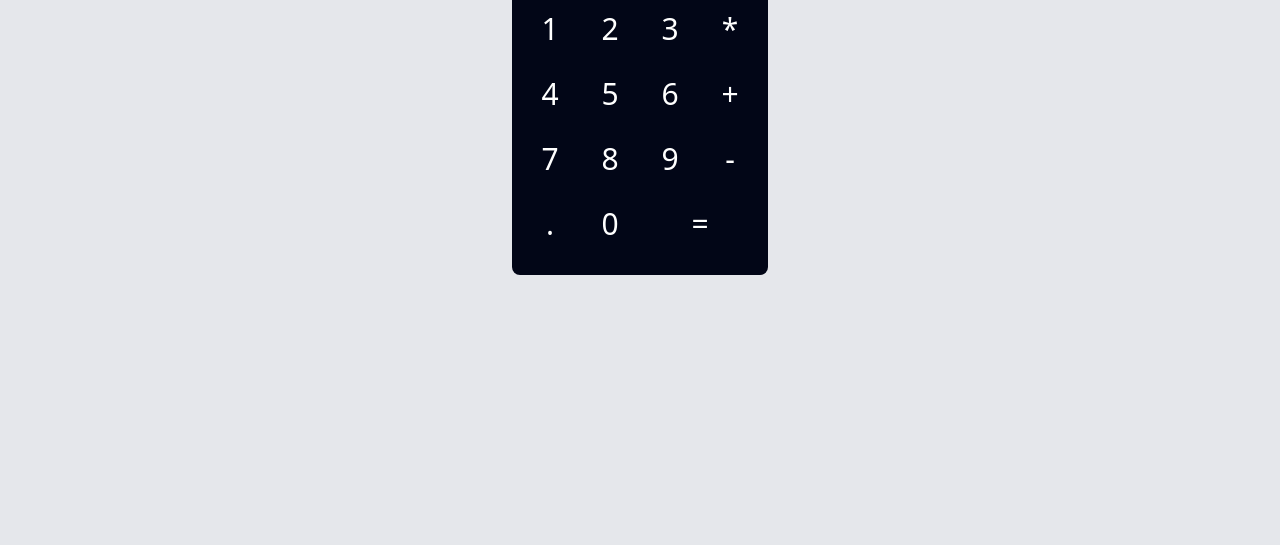
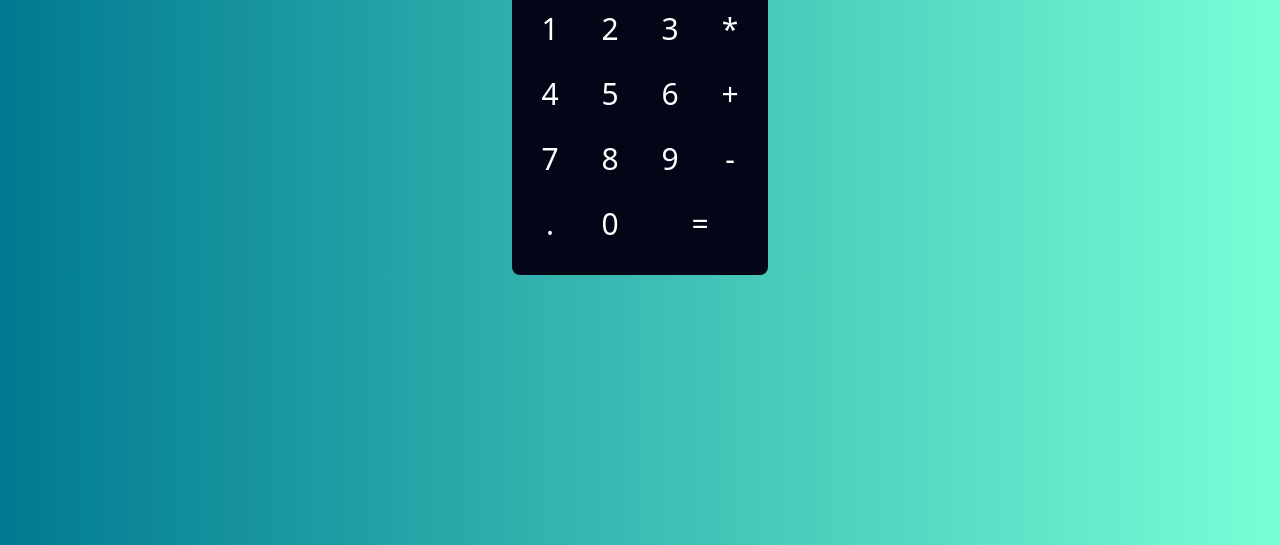
Before and after one commit to lostyoru/simple-calculator, a website: page index.html in a window 1280 px wide. Shown: the part 255-800 px from the top of the page. Drawn offline with Linux system fonts and the light colour scheme.

Commit message:
fix errors

```diff
--- a/src/styles.css
+++ b/src/styles.css
@@ -3,7 +3,7 @@
 @tailwind utilities;
 
 body{
-    @apply bg-gray-200;
+    background-image: linear-gradient(to right , #007991 , #78FFD6);
 }
 
 .screen {
```
Also changed, not shown: dist/styles.css.
